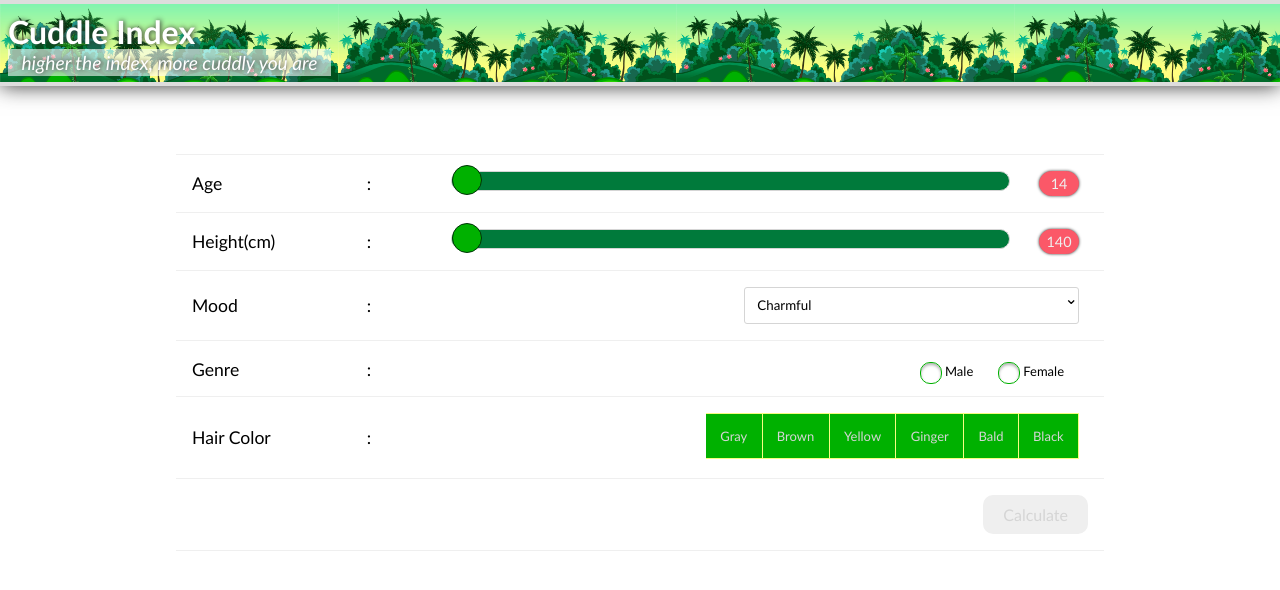
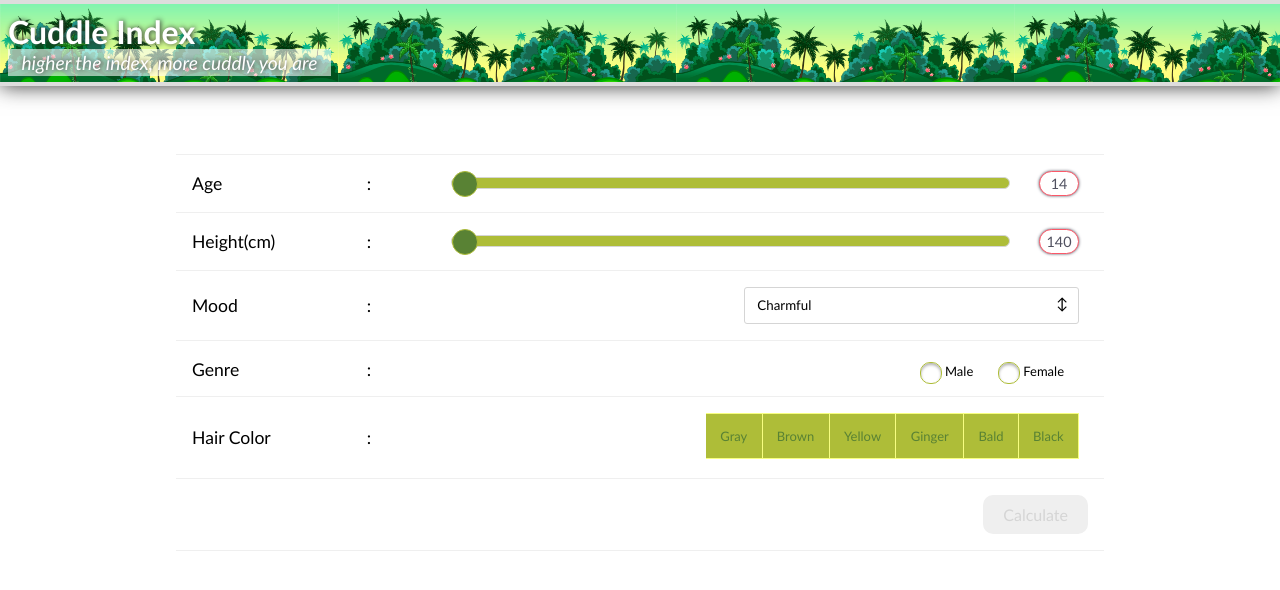
Before and after one commit to babazulu35/sweethearts, an Angular app: page / in a window 1280 px wide. Shown: the top 590 px of the page. Built offline with nearby package versions, Linux system fonts and the light colour scheme.

Commit message:
Color fixes, and arrow galyph code added to selectbox

```diff
--- a/src/app/components/range-slider/range-slider.component.css
+++ b/src/app/components/range-slider/range-slider.component.css
@@ -8,32 +8,41 @@
     display: inline-block;
     width: 40px;
     border-radius: 20px;
-    background: #FB5868;
-    color: #efefef;
+    background: #Ffffff;
+    color: #505160;
     border: 1px solid #FB5868;
     font-size: 0.9em;
     padding: 0.2em 0;
     margin-left: 2em;
     text-align: center;
-    box-shadow: 0px 0px 3px #333;
     float: right;
+    box-shadow: 0px 0px 3px #505160;
 }
 
 .c-range-slider input[type='range'] {
     -webkit-appearance: none;
     width: 80%;
     display: inline-block;
+    vertical-align: middle;
 }
 
 .c-range-slider input[type='range']:focus {
     outline: none;
 }
 
+.c-range-slider input::-moz-focus-inner {
+    border: 0;
+}
+
+.c-range-slider input[type='range']::moz-focus-outer {
+    border: 0;
+}
+
 .c-range-slider input[type='range']::-webkit-slider-runnable-track {
     width: 100%;
-    height: 20px;
+    height: 12px;
     cursor: pointer;
-    background: #007A3B;
+    background: #Aebd38;
     border-radius: 10px;
     border: 0.1px solid #D5D5D5;
 }
@@ -62,14 +71,14 @@
 }
 
 .c-range-slider input[type='range']::-webkit-slider-thumb {
-    border: 1px solid #003308;
-    height: 30px;
-    width: 30px;
+    border: 1px solid #Aebd38;
+    height: 26px;
+    width: 26px;
     border-radius: 50%;
     -webkit-appearance: none;
     position: relative;
     margin-top: -7px;
-    background: #00B100;
+    background: #598234;
 }
 
 .c-range-slider input[type='range']::-moz-range-thumb {
--- a/src/app/components/selection-pill/selection-pill.component.css
+++ b/src/app/components/selection-pill/selection-pill.component.css
@@ -15,8 +15,8 @@
 .c-selection-pill label {
     padding: 1.1em;
     text-align: center;
-    background: #00B100;
-    color: #D5D5D5;
+    background: #AEBD38;
+    color: #598234;
     border-top: 1px solid #F7FE81;
     border-bottom: 1px solid #F7FE81;
     border-right: 1px solid #F7FE81;
--- a/src/app/components/selection-radio/selection-radio.component.css
+++ b/src/app/components/selection-radio/selection-radio.component.css
@@ -37,7 +37,7 @@
     position: absolute;
     left: 0;
     bottom: -5px;
-    border: 1px solid #00B100;
+    border: 1px solid #AEBD38;
     box-shadow: inset 0px 2px 3px 0px rgba(0, 0, 0, .3), 0px 1px 0px 0px rgba(255, 255, 255, .8);
     border-radius: 10px;
 }
--- a/src/app/components/selection-selectbox/selection-selectbox.component.css
+++ b/src/app/components/selection-selectbox/selection-selectbox.component.css
@@ -11,7 +11,7 @@
 
 .c-selection-selectbox select {
     padding: 5px 8px;
-    width: 90%;
+    width: 100%;
     border: none;
     box-shadow: none;
     background: transparent;
@@ -19,11 +19,16 @@
     -webkit-appearance: none;
 }
 
-.c-selection-selectbox:after {
-    content: '⌄';
+.c-selection-selectbox:before {
+    content: '\2194';
     position: absolute;
-    right: 0;
-    top: 0;
+    right: 7px;
+    top: 7px;
+    -ms-transform: rotate(90deg);
+    /* IE 9 */
+    -webkit-transform: rotate(90deg);
+    /* Safari */
+    transform: rotate(90deg);
 }
 
 .c-selection-selectbox select:focus {
--- a/src/app/components/selection-selectbox/selection-selectbox.component.ts
+++ b/src/app/components/selection-selectbox/selection-selectbox.component.ts
@@ -6,7 +6,8 @@ import { Component, OnInit,Input,Output,EventEmitter } from '@angular/core';
   styleUrls: ['./selection-selectbox.component.css']
 })
 export class SelectionSelectboxComponent implements OnInit {
-  @Input() data:Array<Object>;
+
+  @Input() data;
 
   @Output() changeHandler = new EventEmitter<{rate:number}>();
 
--- a/src/index.html
+++ b/src/index.html
@@ -1,14 +1,17 @@
 <!doctype html>
 <html>
+
 <head>
-  <meta charset="utf-8">
-  <title>SocialSw</title>
-  <base href="/">
+    <meta charset="utf-8">
+    <title>Cuddle Index</title>
+    <base href="/">
 
-  <meta name="viewport" content="width=device-width, initial-scale=1">
-  <link rel="icon" type="image/x-icon" href="favicon.ico">
+    <meta name="viewport" content="width=device-width, initial-scale=1">
+    <link rel="icon" type="image/x-icon" href="favicon.ico">
 </head>
+
 <body>
-  <app-root>Loading...</app-root>
+    <app-root>Loading...</app-root>
 </body>
+
 </html>
```
